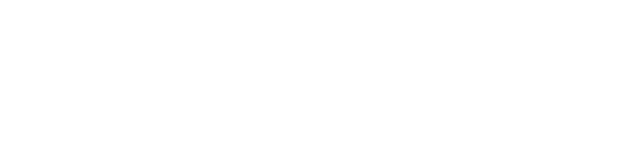
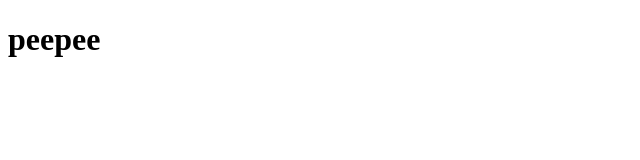
Before and after one commit to ScienceWater/VinDantesInferno, a plain HTML site: page index.html in a window 1280 px wide. Shown: the whole page, without its empty margins (0-640 px from the left). Drawn offline with Linux system fonts and the light colour scheme.

Commit message:
added header

```diff
--- a/index.html
+++ b/index.html
@@ -6,5 +6,6 @@
     <title>repl.it</title>
   </head>
   <body>
+		<h1>peepee</h1>
   </body>
 </html>
```
